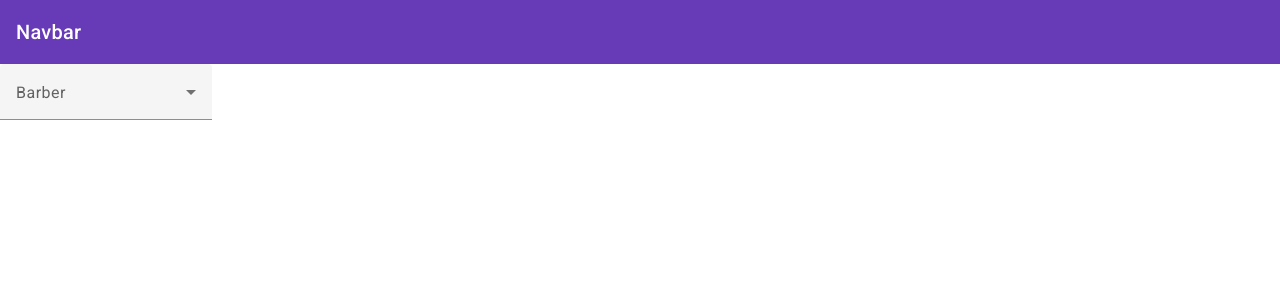
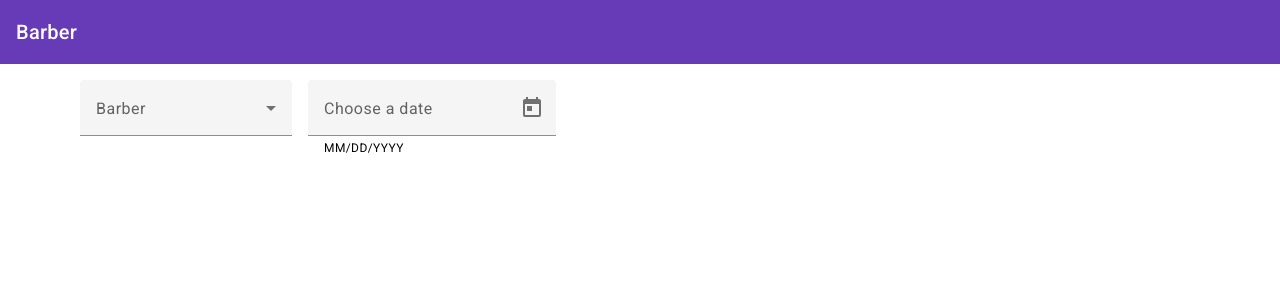
Before and after one commit to RoyalStevieG/Appointment-Manager, an Angular app: page / in a window 1280 px wide. Shown: the top 300 px of the page. Built offline with nearby package versions, Linux system fonts and the light colour scheme.

Commit message:
29/09/2023 15:16

```diff
--- a/src/app/app.component.css
+++ b/src/app/app.component.css
@@ -0,0 +1,4 @@
+main {
+    width: 90%;
+    margin: 1rem auto;
+}
--- a/src/app/app.component.html
+++ b/src/app/app.component.html
@@ -1,6 +1,7 @@
 <app-header></app-header>
 <main>
-  <app-dropdown-select></app-dropdown-select>
+
+  <app-book-appointments></app-book-appointments>
 </main>
 
 
--- a/src/app/app.component.ts
+++ b/src/app/app.component.ts
@@ -1,10 +1,13 @@
 import { Component } from '@angular/core';
+import { Appointment } from './appointments/appointment.model';
 
 @Component({
   selector: 'app-root',
   templateUrl: './app.component.html',
-  styleUrls: ['./app.component.css']
+  styleUrls: ['./app.component.css'],
 })
 export class AppComponent {
+  storedAppointments: Appointment[] = [];
+
   title = 'Appointment-Manager';
 }
--- /dev/null
+++ b/src/app/appointments/appointment.model.ts
@@ -0,0 +1,5 @@
+export interface Appointment {
+  vendor_name: string;
+  appointment_time: Date;
+  client_name: string;
+}
--- /dev/null
+++ b/src/app/appointments/book-appointments/book-appointments.component.css
@@ -0,0 +1,3 @@
+app-dropdown-select {
+    padding: 1rem;
+}
--- /dev/null
+++ b/src/app/appointments/book-appointments/book-appointments.component.html
@@ -0,0 +1,4 @@
+<form action="">
+    <app-dropdown-select></app-dropdown-select>
+    <app-date-picker></app-date-picker>
+</form>
--- /dev/null
+++ b/src/app/appointments/book-appointments/book-appointments.component.ts
@@ -0,0 +1,8 @@
+import { Component } from '@angular/core';
+
+@Component({
+  selector: 'app-book-appointments',
+  templateUrl: './book-appointments.component.html',
+  styleUrls: ['./book-appointments.component.css'],
+})
+export class bookAppointment {}
--- a/src/app/appointments/date-picker/date-picker.component.html
+++ b/src/app/appointments/date-picker/date-picker.component.html
@@ -0,0 +1,7 @@
+<mat-form-field>
+    <mat-label>Choose a date</mat-label>
+    <input matInput [matDatepicker]="picker">
+    <mat-hint>MM/DD/YYYY</mat-hint>
+    <mat-datepicker-toggle matIconSuffix [for]="picker"></mat-datepicker-toggle>
+    <mat-datepicker #picker></mat-datepicker>
+</mat-form-field>
--- a/src/app/appointments/date-picker/date-picker.component.ts
+++ b/src/app/appointments/date-picker/date-picker.component.ts
@@ -0,0 +1,7 @@
+import { Component } from '@angular/core';
+
+@Component({
+  selector: 'app-date-picker',
+  templateUrl: './date-picker.component.html',
+})
+export class datePicker {}
--- a/src/app/header/header.component.html
+++ b/src/app/header/header.component.html
@@ -1 +1 @@
-<mat-toolbar color="primary">Navbar</mat-toolbar>
+<mat-toolbar color="primary">Barber</mat-toolbar>
```
Also changed, not shown: src/app/app.module.ts (+15 -1 lines).
